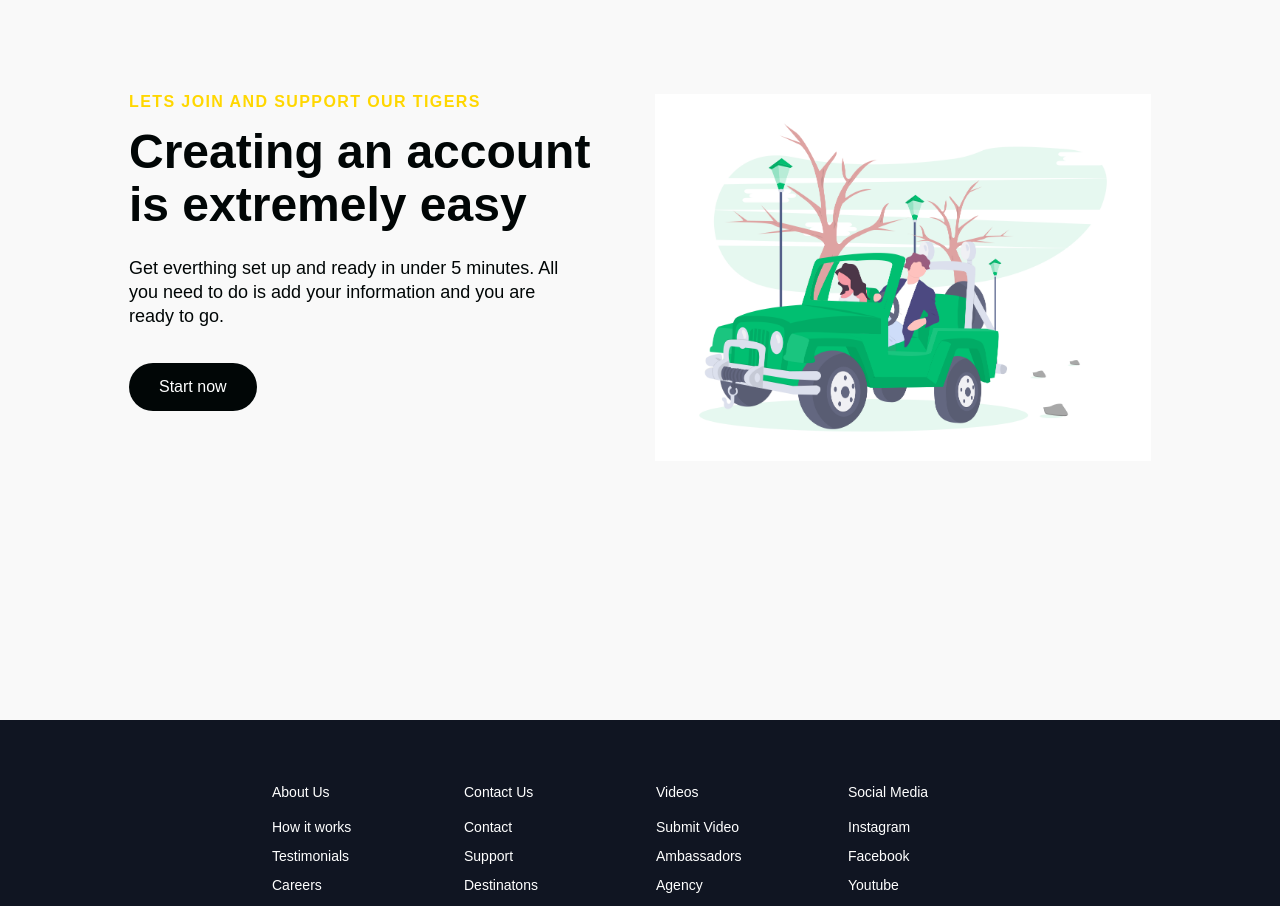
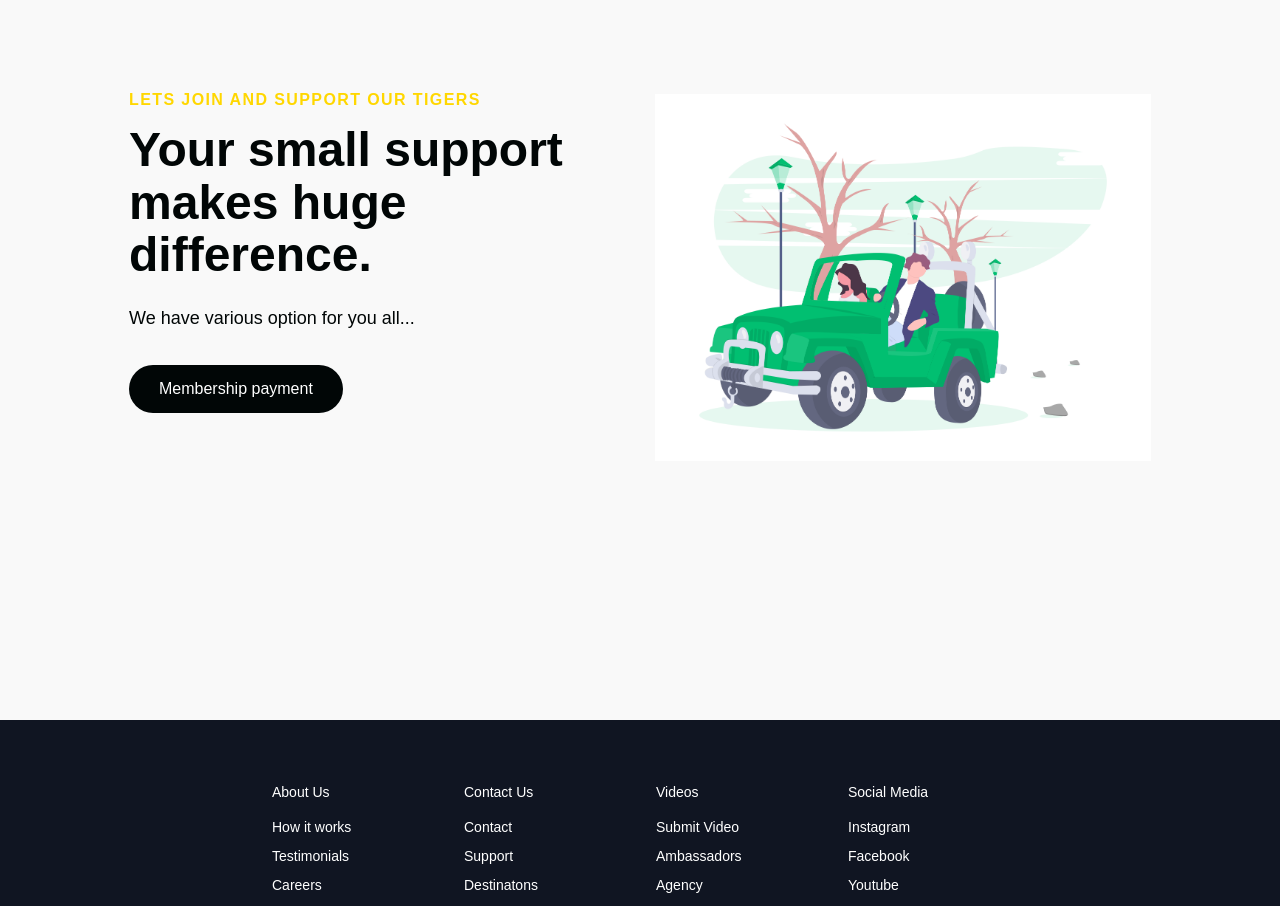
Before and after one commit to sajin123go/CSCI-4060-Group-3-Shared-Reposititory, a React (Create React App) app in the folder frontend/: page /user in a window 1280 px wide. Shown: the part 3400-4306 px from the top of the page. Built offline with nearby package versions, Linux system fonts and the light colour scheme; the HTML template or start-up script is replaced by a standard one.

Commit message:
Edited payment

```diff
--- a/frontend/src/componentsUser/InfoSections/Data.js
+++ b/frontend/src/componentsUser/InfoSections/Data.js
@@ -1,50 +1,33 @@
-export const userObjOne= {
-    id: 'about',
+export const userObjOne = {
+  id: "about",
   lightBg: false,
   lightText: true,
   lightTextDesc: true,
-    topLine: 'Sajin Shrestha',
-    headline: 'Graduate of 2022',
-    description: 'sajinshrestha74@gmail.com\n(318) 791 6729',
-    buttonLabel: 'More...',
+  topLine: "Sajin Shrestha",
+  headline: "Graduate of 2022",
+  description: "sajinshrestha74@gmail.com\n(318) 791 6729",
+  buttonLabel: "More...",
   imgStart: false,
-    img: require('../../images/profile.png'),
-    alt: 'car',
+  img: require("../../images/profile.png"),
+  alt: "car",
   dark: true,
   primary: true,
-    darkText: false
+  darkText: false,
 };
 
-export const userObjTwo= {
-    id: 'membership',
+export const userObjThree = {
+  id: "signup",
   lightBg: true,
   lightText: false,
   lightTextDesc: false,
-    topLine: 'Membership',
-    headline: 'Show support for Neville and Alumni',
-    description: 'We have you covered no matter where you are located. You can still support and be a part of Neville community.',
-    buttonLabel: 'Learn more',
-    imgStart: true,
-    img: require('../../images/png-3.png'),
-    alt: 'piggybank',
+  topLine: "Lets join and support our Tigers",
+  headline: "Your small support makes huge difference.",
+  description: "We have various option for you all...",
+  buttonLabel: "Membership payment",
+  imgStart: false,
+  img: require("../../images/png-2.png"),
+  alt: "papers",
   dark: false,
   primary: false,
-    darkText: true
+  darkText: true,
 };
-
-export const userObjThree= {
-    id: 'signup',
-    lightBg: true,
-    lightText: false,
-    lightTextDesc: false,
-    topLine: 'Lets join and support our Tigers',
-    headline: 'Creating an account is extremely easy',
-    description: 'Get everthing set up and ready in under 5 minutes. All you need to do is add your information and you are ready to go.',
-    buttonLabel: 'Start now',
-    imgStart: false,
-    img: require('../../images/png-2.png'),
-    alt: 'papers',
-    dark: false,
-    primary: false,
-    darkText: true
-};
```
Lines whose indentation alone changed are shown as unchanged.
